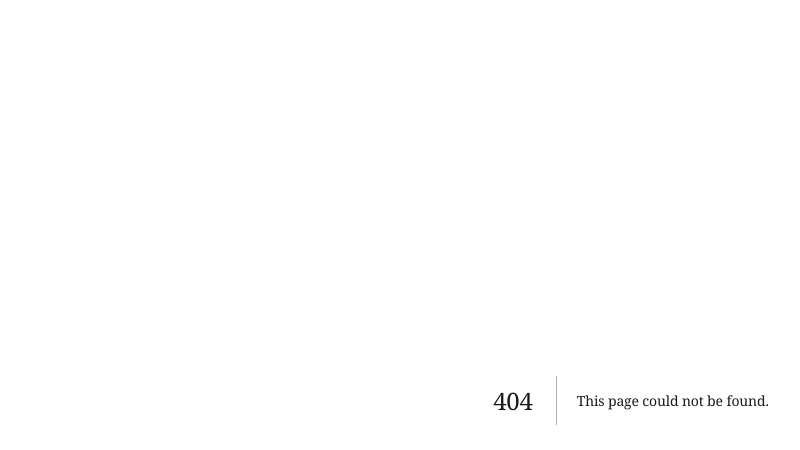
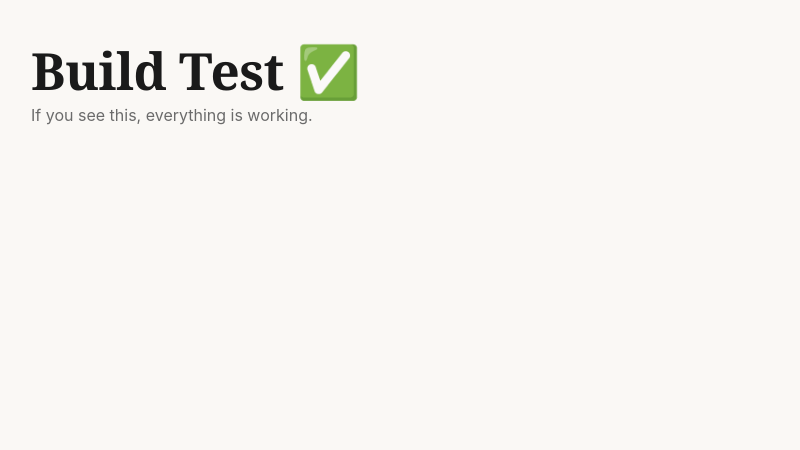
Before and after one commit to keithmartin1963-hub/brewelevate, a Next.js app: page /marketing in a window 1280 px wide. Before the commit this address had no page. Shown: the top 450 px of the page, without its empty margins (9-809 px from the left). Built offline with nearby package versions, Linux system fonts and the light colour scheme.

Commit message:
Create page.tsx

```diff
--- /dev/null
+++ b/app/marketing/page.tsx
@@ -0,0 +1,8 @@
+export default function MarketingPage() {
+  return (
+    <main style={{ padding: "40px" }}>
+      <h1>Build Test ✅</h1>
+      <p>If you see this, everything is working.</p>
+    </main>
+  );
+}
```
